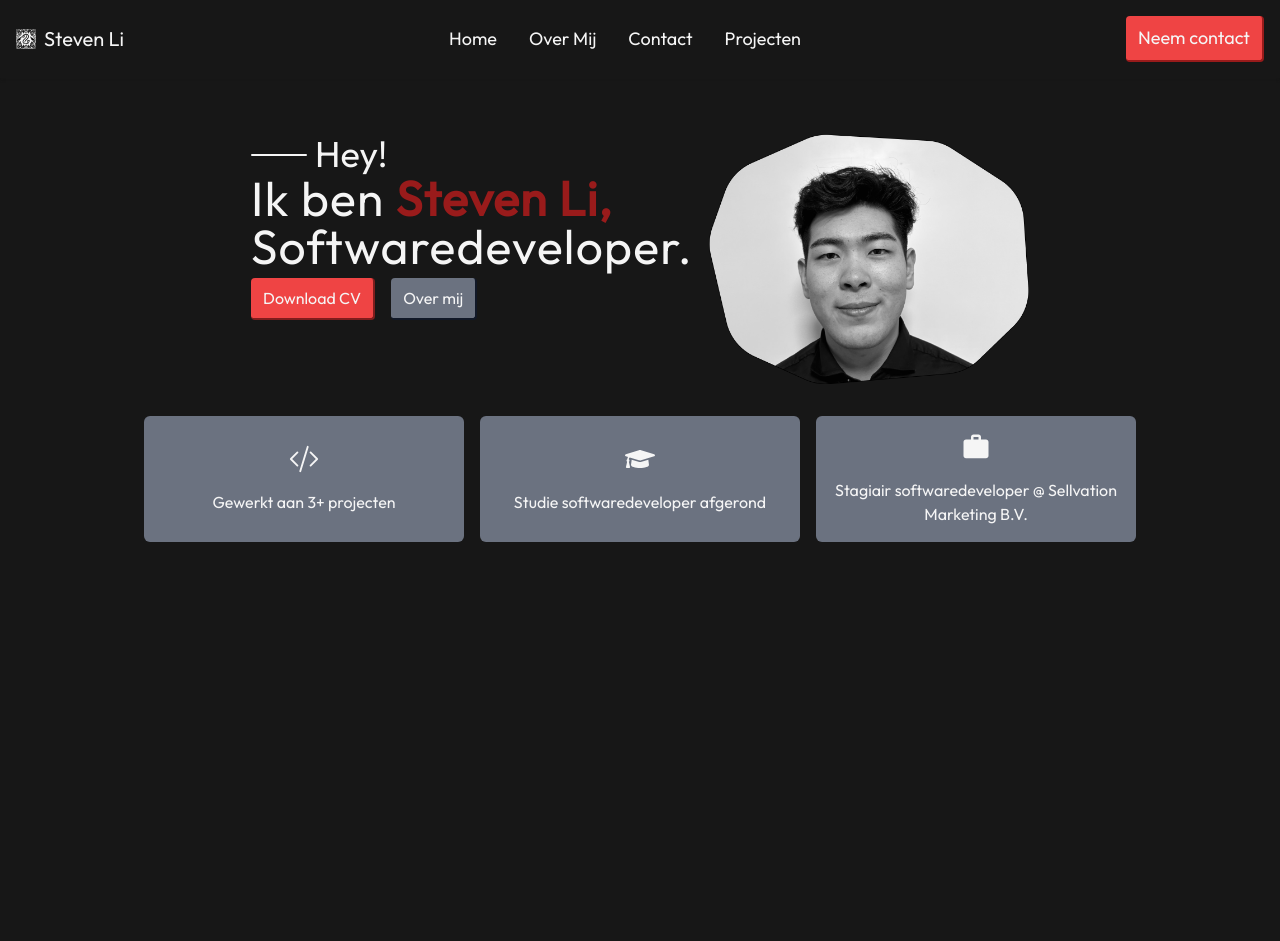
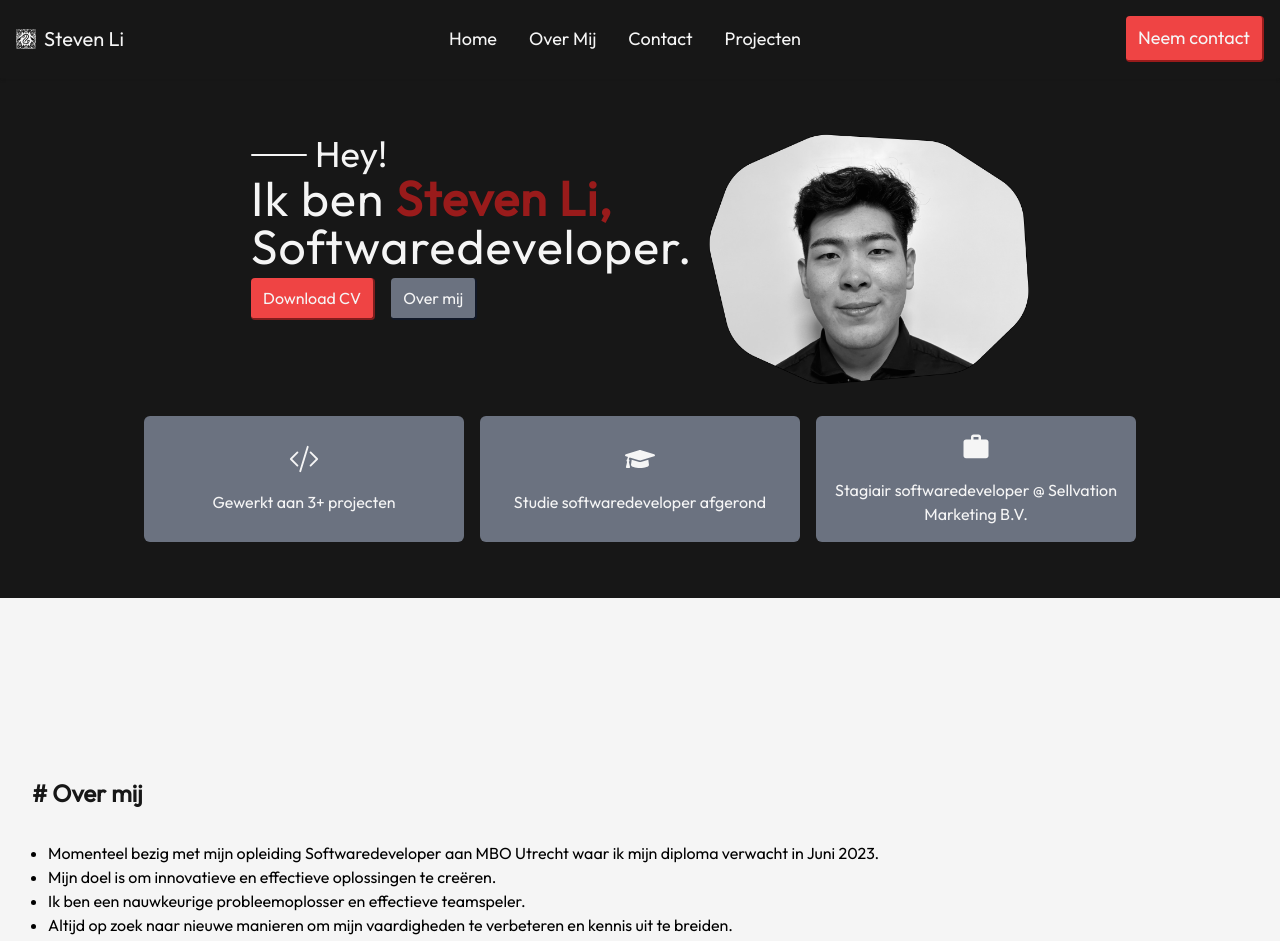
Before and after one commit to zStevenn/portfolio-old, a React (Vite) app: page / in a window 1280 px wide. Shown: the top 941 px of the page. Before the commit the page ends 800 px from the top, so only its background shows below. Built offline with nearby package versions, Linux system fonts and the light colour scheme.

Commit message:
Uncomments aboutme section

```diff
--- a/src/App.jsx
+++ b/src/App.jsx
@@ -10,10 +10,10 @@ function App() {
 		<>
 			<Navbar />
 			<Hero />
-			{/* <Aboutme />
-			<Contact />
-			<Projects />
-			<Footer /> */}
+			<Aboutme />
+			{/* <Contact /> */}
+			{/* <Projects /> */}
+			{/* <Footer /> */}
 		</>
 	)
 }
```
